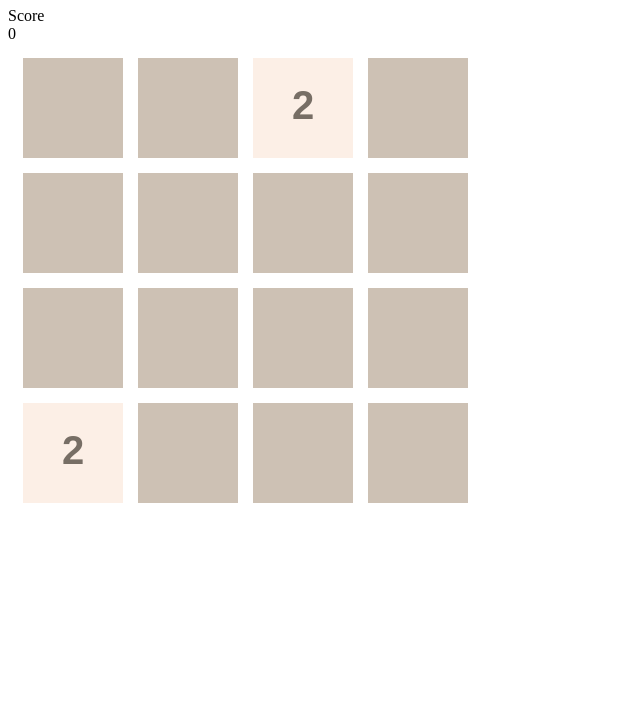
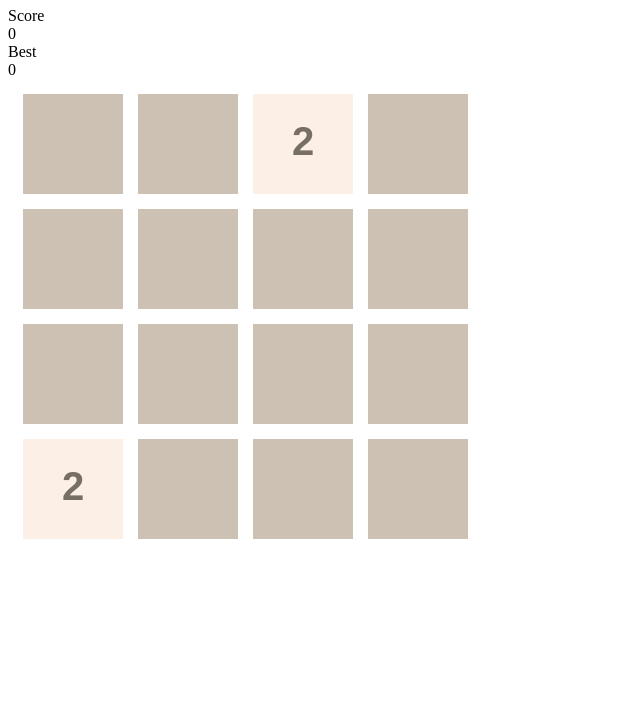
Before and after one commit to najiha2002/bakery-2048, a plain HTML site: page index.html in a window 1280 px wide. Shown: the part 73-800 px from the top of the page, without its empty margins (0-640 px from the left). Drawn offline with Linux system fonts and the light colour scheme.

Commit message:
add best score display

```diff
--- a/index.html
+++ b/index.html
@@ -9,9 +9,15 @@
 <body>
     <div class="container">
         <h1>Bakery 2048</h1>
-        <div class="score-container">
-            <div class="score-label">Score</div>
-            <div id="score" class="score-value">0</div>
+        <div class="scores">
+            <div class="score-container">
+                <div class="score-label">Score</div>
+                <div id="score" class="score-value">0</div>
+            </div>
+            <div class="score-container">
+                <div class="score-label">Best</div>
+                <div id="bestScore" class="score-value">0</div>
+            </div>
         </div>
         <canvas id="gameCanvas" width="500" height="500"></canvas>
     </div>
--- a/src/js/script.js
+++ b/src/js/script.js
@@ -16,6 +16,7 @@ class Game {
 
         // initialize game state
         this.score = 0;
+        this.bestScore = this.loadBestScore();
         this.grid = this.createEmptyGrid();
 
         // Spawn two initial tiles
@@ -220,6 +221,28 @@ class Game {
         if (scoreElement) {
             scoreElement.textContent = this.score;
         }
+
+        // update best score if current score is higher
+        if (this.score > this.bestScore) {
+            this.bestScore = this.score;
+            this.saveBestScore();
+        }
+
+        const bestScoreElement = document.getElementById('bestScore');
+        if (bestScoreElement) {
+            bestScoreElement.textContent = this.bestScore;
+        }
+    }
+
+    // Load best score from localStorage
+    loadBestScore() {
+        const saved = localStorage.getItem('bakery2048-bestScore');
+        return saved ? parseInt(saved) : 0;
+    }
+
+    // Save best score to localStorage
+    saveBestScore() {
+        localStorage.setItem('bakery2048-bestScore', this.bestScore.toString());
     }
 
 
```
